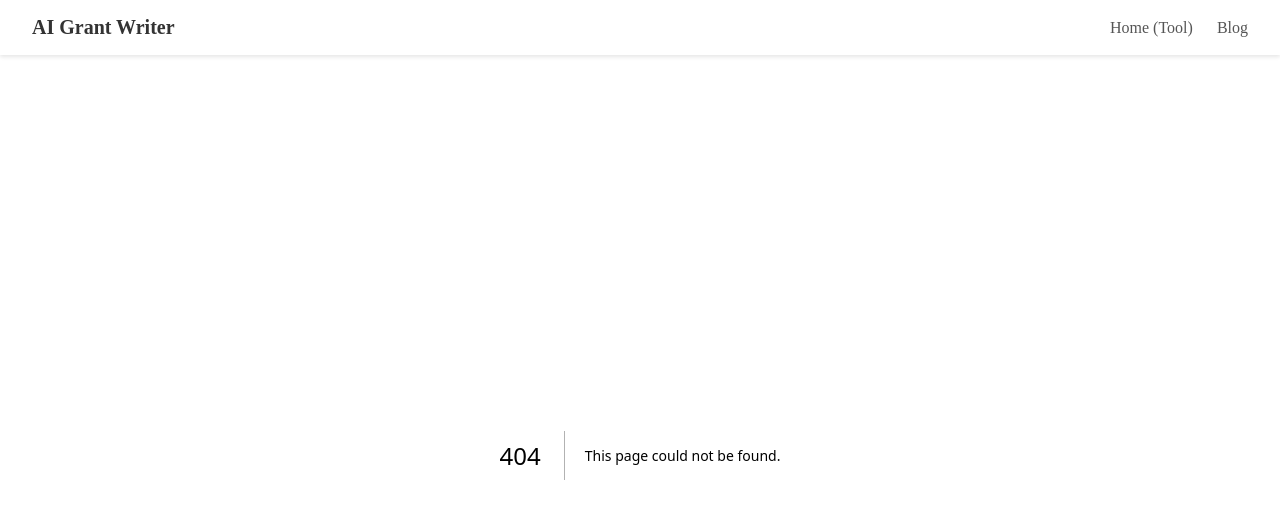
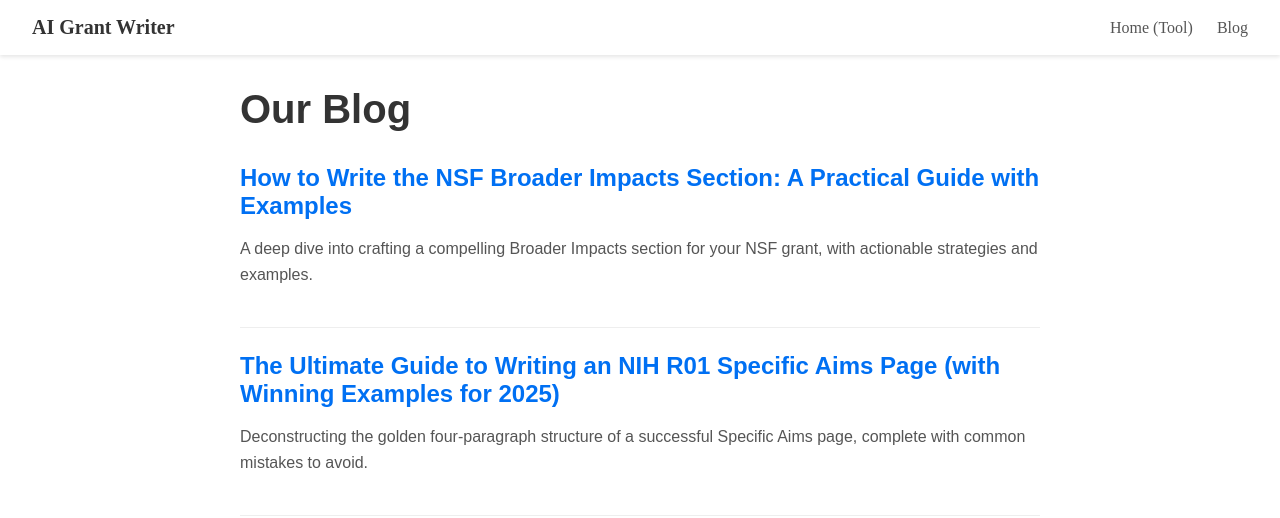
Before and after one commit to yuhongdim/grantwriter-final, a Next.js app: page /blog in a window 1280 px wide. Before the commit this address had no page. Shown: the top 518 px of the page. Built offline with nearby package versions, Linux system fonts and the light colour scheme.

Commit message:
Create page.js

```diff
--- /dev/null
+++ b/app/blog/page.js
@@ -0,0 +1,39 @@
+// 这段代码定义了您的博客列表页面
+export default function BlogIndex() {
+  const styles = {
+    container: { maxWidth: '800px', margin: '2rem auto', padding: '0 1rem', fontFamily: 'sans-serif', color: '#333' },
+    title: { fontSize: '2.5rem', marginBottom: '2rem' },
+    postItem: { marginBottom: '1.5rem', borderBottom: '1px solid #eee', paddingBottom: '1.5rem' },
+    postTitle: { fontSize: '1.5rem', marginBottom: '0.5rem' },
+    postLink: { color: '#0070f3', textDecoration: 'none', fontWeight: 'bold' },
+    postDescription: { color: '#555', lineHeight: 1.6 }
+  };
+
+  // 我们所有的博客文章列表
+  const posts = [
+    {
+      title: "How to Write the NSF Broader Impacts Section: A Practical Guide with Examples",
+      description: "A deep dive into crafting a compelling Broader Impacts section for your NSF grant, with actionable strategies and examples.",
+      url: "/blog/how-to-write-nsf-broader-impacts"
+    },
+    {
+      title: "The Ultimate Guide to Writing an NIH R01 Specific Aims Page (with Winning Examples for 2025)",
+      description: "Deconstructing the golden four-paragraph structure of a successful Specific Aims page, complete with common mistakes to avoid.",
+      url: "/blog/how-to-write-aims-page"
+    }
+  ];
+
+  return (
+    <div style={styles.container}>
+      <h1 style={styles.title}>Our Blog</h1>
+      {posts.map(post => (
+        <div key={post.url} style={styles.postItem}>
+          <h2 style={styles.postTitle}>
+            <a href={post.url} style={styles.postLink}>{post.title}</a>
+          </h2>
+          <p style={styles.postDescription}>{post.description}</p>
+        </div>
+      ))}
+    </div>
+  );
+}
```
